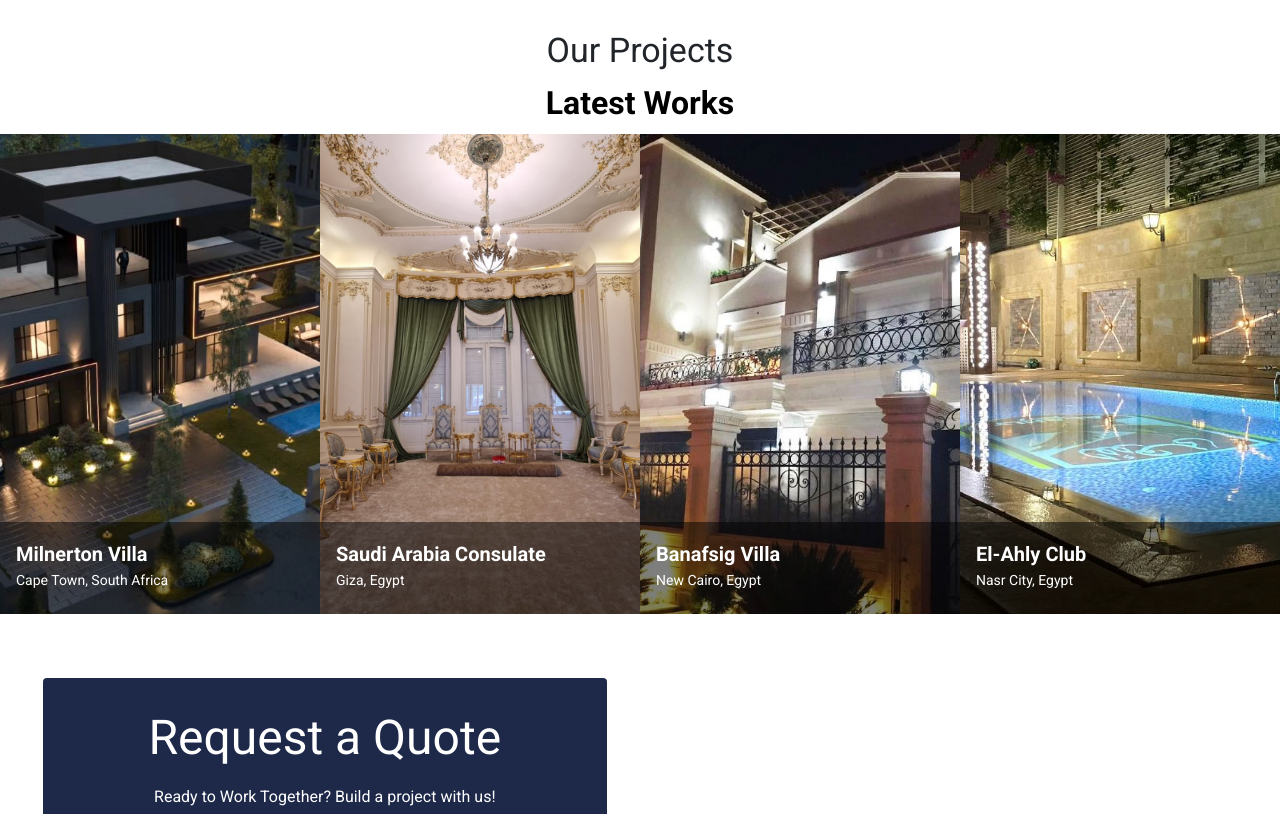
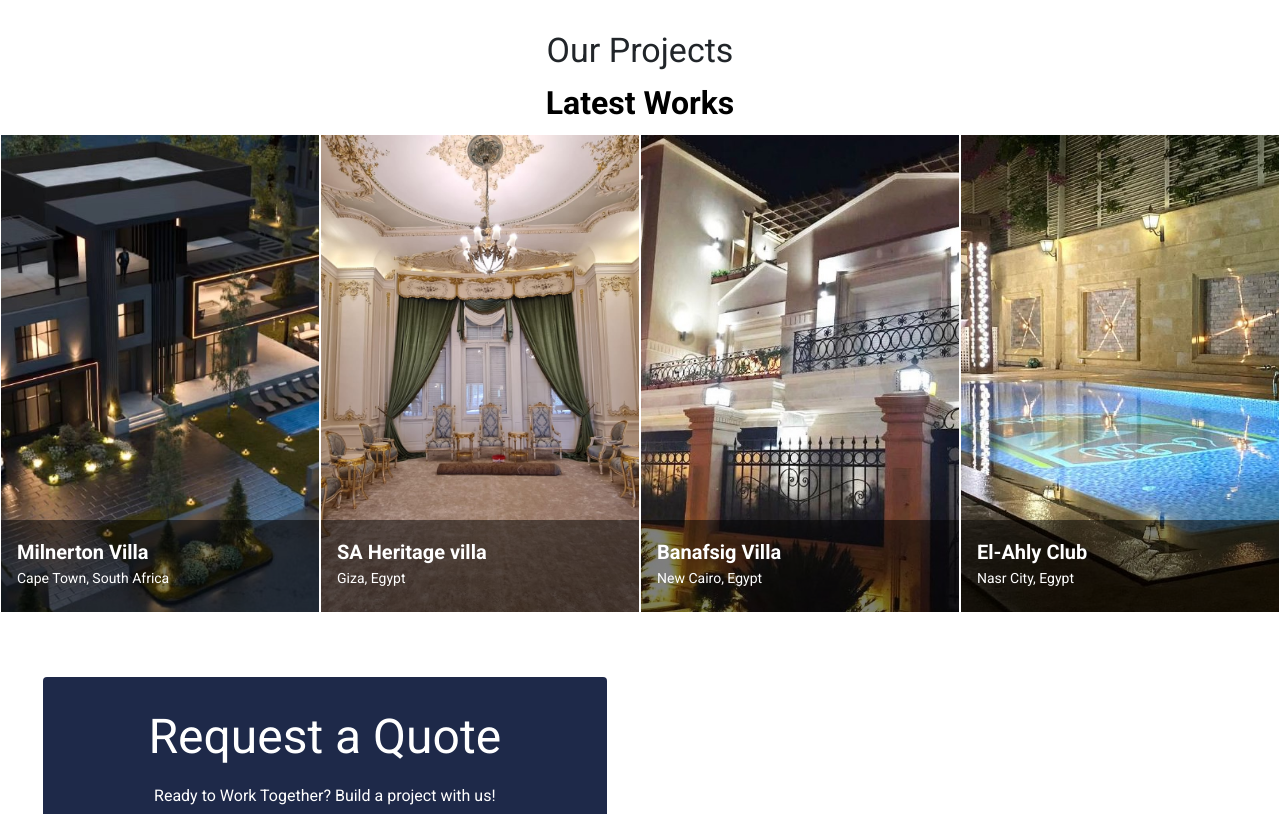
Before and after one commit to MAS4soft/tailwind-react-mui-refactor, a React (Vite) app: page / in a window 1280 px wide. Shown: the part 3340-4154 px from the top of the page. Built offline with nearby package versions, Linux system fonts and the light colour scheme.

Commit message:
AllProjects edit boarder + names

```diff
--- a/src/Components/AllProjects.tsx
+++ b/src/Components/AllProjects.tsx
@@ -30,7 +30,7 @@ const projects: ProjectType[] = [
     image: Project01,
   },
   {
-    title: "Saudi Arabia Consulate",
+    title: "SA Heritage villa",
     location: "Giza, Egypt",
     image: Project02,
   },
@@ -50,7 +50,7 @@ const projects: ProjectType[] = [
     image: Project05,
 },
   {
-    title: "SA Ambassador villa",
+    title: "SA Heritage villa",
     location: "Zamalek, Egypt",
     image: Project06,
   },
--- a/src/Components/Project.tsx
+++ b/src/Components/Project.tsx
@@ -1,4 +1,3 @@
-// src\Components\Project.tsx
 import { Card, CardMedia, CardContent, Typography } from '@mui/material';
 
 interface ProjectProps {
@@ -11,7 +10,13 @@ interface ProjectProps {
 
 const Project: React.FC<ProjectProps> = ({ project }) => {
   return (
-    <Card sx={{ borderRadius: 0, boxShadow: 'none', position: 'relative' }}>
+    <Card sx={{
+      borderRadius: 0,
+      boxShadow: 'none',
+      position: 'relative',
+      border: '1px solid rgba(255, 255, 255, 0.3)',  // Transparent border
+      boxSizing: 'border-box'  // Ensure the border is included in the element's total width/height
+    }}>
       <CardMedia
         component="img"
         image={project.image}
--- a/src/Components/Sustainability.tsx
+++ b/src/Components/Sustainability.tsx
@@ -5,6 +5,7 @@ import AccessTimeIcon from "@mui/icons-material/AccessTime";
 import ComputerIcon from "@mui/icons-material/Computer";
 import DesignServicesIcon from "@mui/icons-material/DesignServices";
 import { useNavigate } from "react-router-dom";
+import Project05 from "../assets/Project05.jpg"; // استيراد الصورة
 
 const Sustainability: React.FC = () => {
   const theme = useTheme();
@@ -26,8 +27,7 @@ const Sustainability: React.FC = () => {
           md={6}
           sx={{
             position: "relative",
-            backgroundImage:
-              "linear-gradient(rgba(0, 0, 0, 0.9), rgba(0, 0, 0, 0.5)), url(src/assets/Project05.jpg)",
+            backgroundImage: `linear-gradient(rgba(0, 0, 0, 0.9), rgba(0, 0, 0, 0.5)), url(${Project05})`, // استخدام الصورة المستوردة هنا
             backgroundSize: "cover",
             backgroundPosition: "center",
             padding: theme.spacing(4),
@@ -77,8 +77,7 @@ const Sustainability: React.FC = () => {
           xs={12}
           md={6}
           sx={{
-            backgroundImage:
-              "linear-gradient( rgba(255, 193, 7, 0.9), rgba(255, 193, 7, 0.9)), url(src/assets/Project05.jpg)",
+            backgroundImage: `linear-gradient( rgba(255, 193, 7, 0.9), rgba(255, 193, 7, 0.9)), url(${Project05})`, // استخدام الصورة المستوردة هنا أيضًا
             padding: theme.spacing(4),
             display: "flex",
             alignItems: "center",
```
Also changed, not shown: src/Components/ProjectsSlider.tsx (added, +54 -0 lines), package.json (line endings or trailing spaces).
